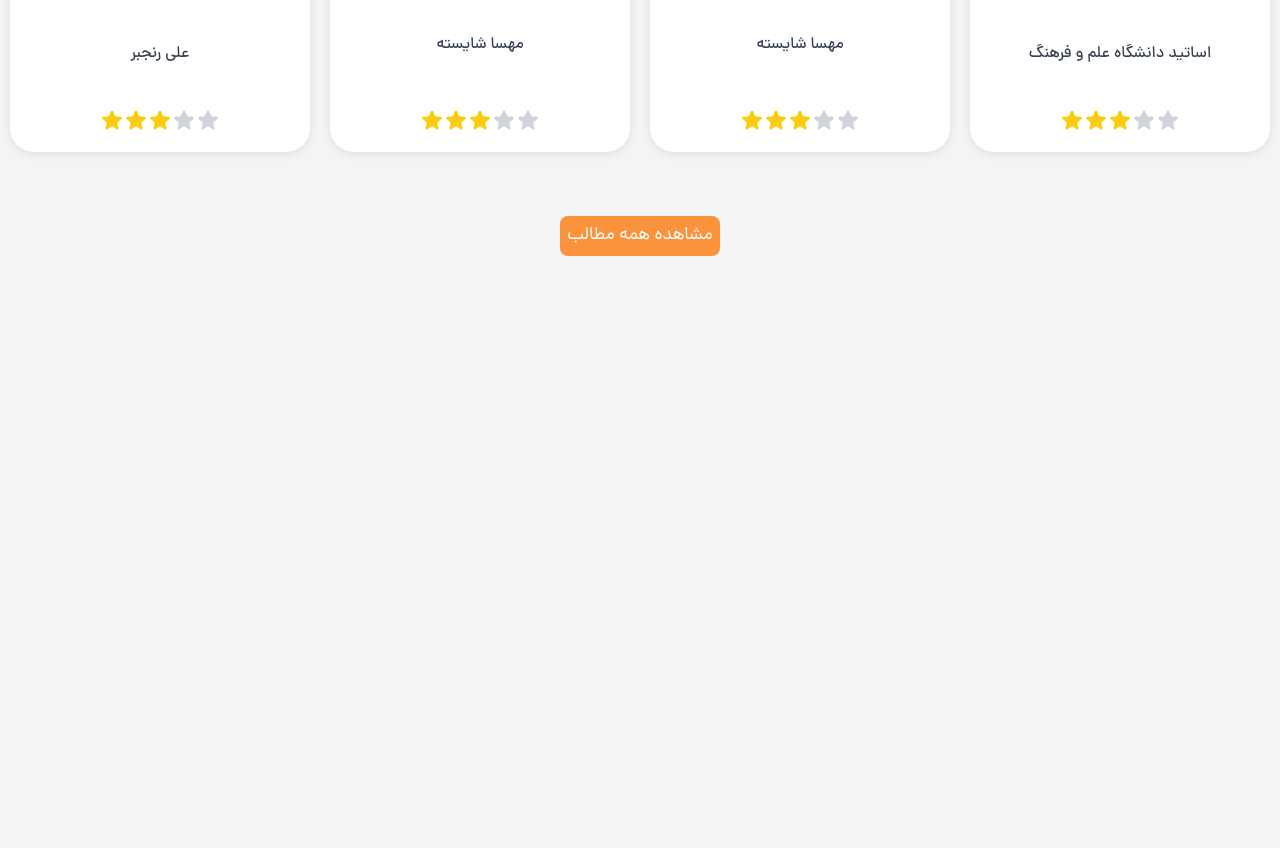
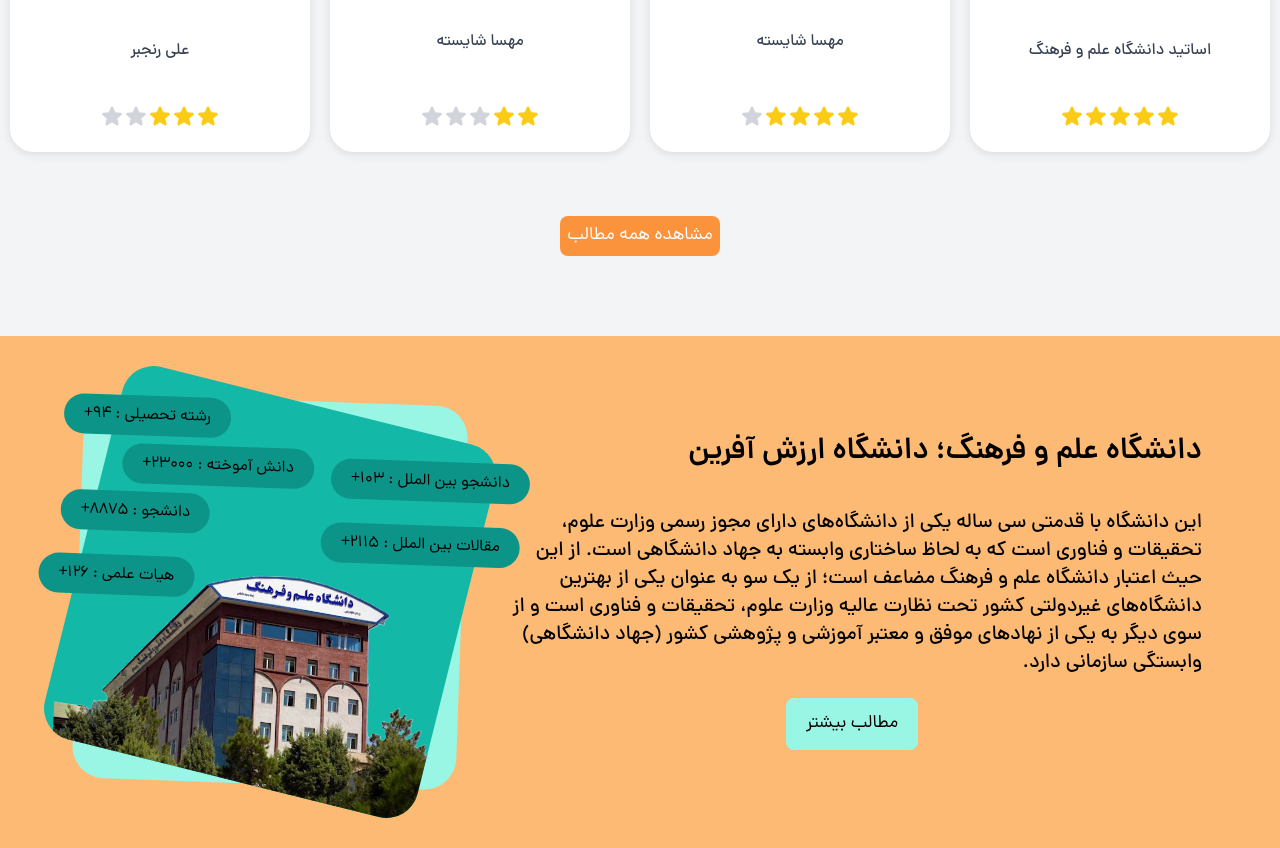
Before and after one commit to CodeVerse-ir/business, a Next.js app: page / in a window 1280 px wide. Shown: the part 3284-4132 px from the top of the page. Before the commit the page ends 3540 px from the top, so only its background shows below. Built offline with nearby package versions, Linux system fonts and the light colour scheme.

Commit message:
create SectionAbout.jsx & add , & star in SectionCourses.jsx

```diff
--- a/app/page.jsx
+++ b/app/page.jsx
@@ -1,3 +1,4 @@
+import SectionAbout from "@/pages/homePage/SectionAbout";
 import SectionCarousel from "@/pages/homePage/SectionCarousel";
 import SectionContents from "@/pages/homePage/SectionContents";
 import SectionCourses from "@/pages/homePage/SectionCourses";
@@ -12,6 +13,7 @@
       <SectionCarousel />
       <SectionContents />
       <SectionCourses />
+      <SectionAbout />
     </main>
   );
 }
--- /dev/null
+++ b/pages/homePage/SectionAbout.jsx
@@ -0,0 +1,78 @@
+import university from '/public/image/background/university.png';
+
+import Image from 'next/image';
+
+export default function SectionAbout() {
+    return (
+        <section className="mt-8 md:mt-20 bg-orange-300">
+            <div className="container">
+
+                <div
+                    className="flex flex-col md:flex-row items-center justify-center w-full h-full gap-x-10 lg:gap-x-10 p-10 lg:py-16">
+
+                    <div className="flex flex-col items-start justify-center w-[300px] md:w-[400px] lg:w-[600px] xl:w-[700px]">
+                        <h4 className="font-DanaBold text-xl md:text-2xl lg:text-3xl mb-10">
+                            دانشگاه علم و فرهنگ؛ دانشگاه ارزش آفرین
+                        </h4>
+                        <p className="font-DanaMedium text-sm md:text-base lg:text-xl mb-5">
+                            این دانشگاه با قدمتی سی ساله یکی از دانشگاه‌های دارای مجوز رسمی وزارت علوم، تحقیقات و فناوری است که به
+                            لحاظ ساختاری وابسته به جهاد دانشگاهی است. از این حیث اعتبار دانشگاه علم و فرهنگ مضاعف است؛ از یک سو به
+                            عنوان یکی از بهترین دانشگاه‌های غیردولتی کشور تحت نظارت عالیه وزارت علوم، تحقیقات و فناوری است و از سوی
+                            دیگر به یکی از نهادهای موفق و معتبر آموزشی و پژوهشی کشور (جهاد دانشگاهی) وابستگی سازمانی دارد.
+                        </p>
+                        <div className="w-full flex items-center justify-center">
+                            <span
+                                className="flex items-center justify-center py-3 px-5 rounded-lg text-sm md:text-base lg:text-lg bg-teal-200 hover:bg-teal-500 transition-colors cursor-pointer">
+                                مطالب بیشتر
+                            </span>
+                        </div>
+                    </div>
+
+                    <div className="order-first md:order-last mb-10 md:mb-0">
+                        <div className="relative size-64 lg:size-80 xl:size-96 bg-teal-200 rounded-4xl rotate-2">
+                            <div
+                                className="absolute top-0 right-0 left-0 w-full h-full bg-teal-500 rounded-4xl rotate-12 overflow-hidden">
+                                <Image className='absolute -bottom-8 left-0 right-0 object-cover -rotate-12'
+                                    src={university}
+                                    width="100%"
+                                    height="100%"
+                                    alt="University of Science and Culture"
+                                    loading='lazy'
+                                // loader={imageLoader}
+                                />
+                            </div>
+                            <div
+                                className="absolute top-0 md:-left-5 left-0 py-2 px-5 text-xs md:text-sm lg:text-base rounded-4xl bg-teal-600">
+                                رشته تحصیلی : 94+
+                            </div>
+                            <div
+                                className="absolute top-10 md:top-12 -left-10 md:left-10 py-2 px-5 text-xs md:text-sm lg:text-base rounded-4xl bg-teal-600">
+                                دانش آموخته : 23000+
+                            </div>
+                            <div
+                                className="absolute top-20 md:top-24 -left-10 md:-left-5 py-2 px-5 text-xs md:text-sm lg:text-base rounded-4xl bg-teal-600">
+                                دانشجو : 8875+
+                            </div>
+                            <div
+                                className="absolute top-30 md:top-44 lg:top-40 -left-12 md:-left-10 lg:-left-10 py-2 px-5 text-xs md:text-sm lg:text-base rounded-4xl bg-teal-600">
+                                هیات علمی : 126+
+                            </div>
+
+                            <div
+                                className="absolute top-8 md:top-0 xl:top-14 -right-7 md:-right-16 py-2 px-5 text-xs md:text-sm lg:text-base rounded-4xl bg-teal-600">
+                                دانشجو بین الملل : 103+
+                            </div>
+                            <div
+                                className="absolute top-20 md:top-24 xl:top-30 -right-10 md:-right-14 lg:-right-10 xl:-right-14 py-2 px-5 text-xs md:text-sm lg:text-base rounded-4xl bg-teal-600">
+                                مقالات بین الملل : 2115+
+                            </div>
+                        </div>
+
+                    </div>
+
+                </div>
+
+            </div>
+        </section>
+    )
+}
--- a/pages/homePage/SectionCourses.jsx
+++ b/pages/homePage/SectionCourses.jsx
@@ -111,22 +111,12 @@
                                     <div className="flex items-center justify-between p-4 md:p-5 mt-1.5 md:mt-2.5">
 
                                         {/* <!-- Star --> */}
-                                        <div className="flex text-yellow-400">
-                                            <svg className="w-4 h-4 md:w-5 md:h-5 lg:w-6 lg:h-6 text-gray-300 dark:text-gray-400">
-                                                <use href="#star-solid"></use>
-                                            </svg>
-                                            <svg className="w-4 h-4 md:w-5 md:h-5 lg:w-6 lg:h-6 text-gray-300 dark:text-gray-400">
-                                                <use href="#star-solid"></use>
-                                            </svg>
-                                            <svg className="w-4 h-4 md:w-5 md:h-5 lg:w-6 lg:h-6">
-                                                <use href="#star-solid"></use>
-                                            </svg>
-                                            <svg className="w-4 h-4 md:w-5 md:h-5 lg:w-6 lg:h-6">
-                                                <use href="#star-solid"></use>
-                                            </svg>
-                                            <svg className="w-4 h-4 md:w-5 md:h-5 lg:w-6 lg:h-6">
-                                                <use href="#star-solid"></use>
-                                            </svg>
+                                        <div className="flex text-gray-300 dark:text-gray-400">
+                                            {Array.from({ length: 5 }, (_, index) => (
+                                                <svg key={index} className={`mb-1 w-4 h-4 md:w-5 md:h-5 lg:w-6 lg:h-6 ${index < course.star && "text-yellow-400"}`}>
+                                                    <use href="#star-solid"></use>
+                                                </svg>
+                                            ))}
                                         </div>
 
                                     </div>
@@ -205,7 +195,7 @@
                                             </div>
                                             <div className="text-teal-600 dark:text-emerald-500">
                                                 <span className="font-DanaBold text-base lg:text-xl">
-                                                    {course.price}
+                                                    {Number(course.price).toLocaleString()}
                                                 </span>
                                                 <span className="pr-0.5 text-xs md:text-sm tracking-tighter">
                                                     تومان
@@ -221,7 +211,7 @@
                                             </div>
                                             <div className="text-gray-400 line-through lg:text-base decoration-red-500 decoration-1">
                                                 <span className="font-DanaBold text-base lg:text-xl">
-                                                    {course.dicount}
+                                                    {Number(course.dicount).toLocaleString()}
                                                 </span>
                                                 <span className="pr-0.5 text-xs md:text-sm tracking-tighter">
                                                     تومان
```
